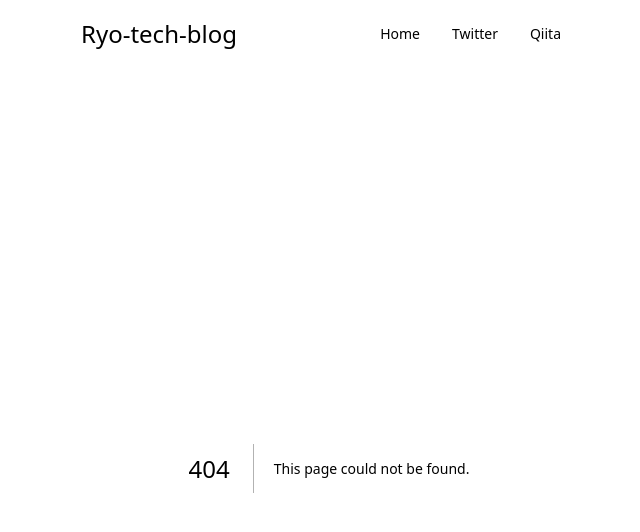
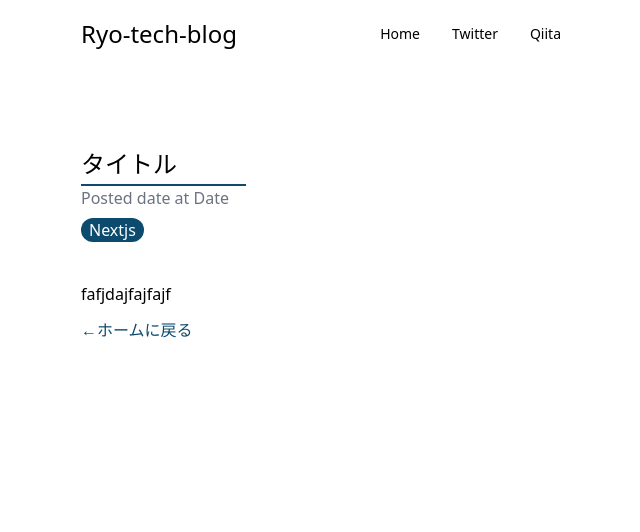
Before and after one commit to ryosuke-horie/tech-blog-notion-cms, a Next.js app: page /posts/1 in a window 1280 px wide. Before the commit this address had no page. Shown: the top 532 px of the page, without its empty margins (311-951 px from the left). Built offline with nearby package versions, Linux system fonts and the light colour scheme.

Commit message:
:construction: 投稿内容ページを生成

```diff
--- /dev/null
+++ b/pages/posts/[slug].tsx
@@ -0,0 +1,28 @@
+import Link from "next/link";
+import React from "react";
+
+
+
+const Post = ({ post }) => {
+    return (
+        <section className="container lg:px-2 px-5 h-screen lg:w-2/5 mx-auto mt-20">
+            <h2 className="w-full text-2xl font-medium">タイトル</h2>
+            <div className="border-b-2 w-1/3 mt-1 border-sky-900"></div>
+            <span className="text-gray-500">Posted date at Date</span>
+            <br />
+            <p className="text-white bg-sky-900 rounded-xl font-medium mt-2 px-2 inline-block mr-2">
+                Nextjs
+            </p>
+
+            <div className="mt-10 font-medium">
+                fafjdajfajfajf
+            </div>
+
+            <Link href="/">
+                <span className="pb-20 block mt-3 text-sky-900">←ホームに戻る</span>
+            </Link>
+        </section >
+    );
+};
+
+export default Post;
```
